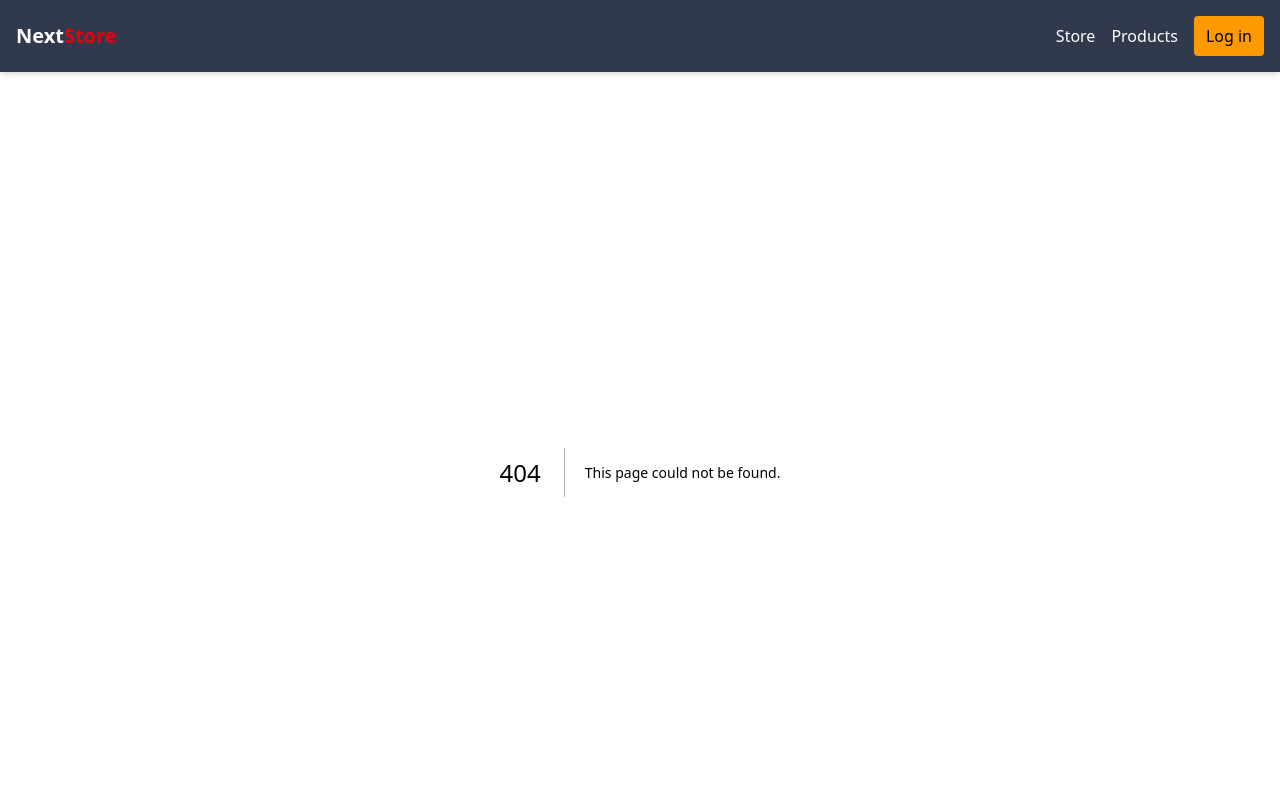
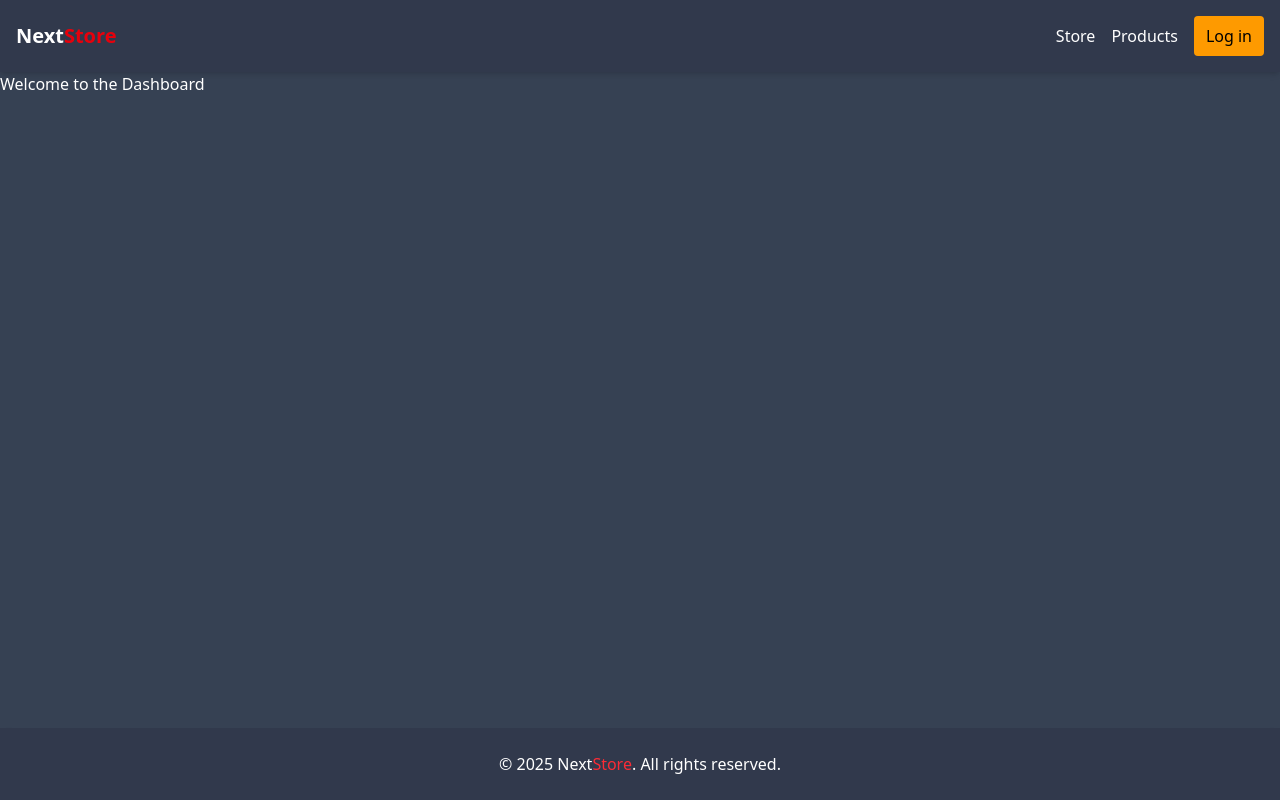
Before and after one commit to guidonunes/nextjs-ecommerce, a Next.js app: page /dashboard in a window 1280 px wide. Before the commit this address had no page. Shown: the top 800 px of the page. Built offline with nearby package versions, Linux system fonts and the light colour scheme.

Commit message:
update route

```diff
--- a/app/dashboard/login/page.tsx
+++ b/app/dashboard/login/page.tsx
@@ -20,7 +20,7 @@ export default function LoginPage() {
     }
 
     try {
-      const response = await fetch('/api/login', {
+      const response = await fetch('/api/dashboard/login', {
         method: 'POST',
         headers: {
           'Content-Type': 'application/json',
--- /dev/null
+++ b/app/dashboard/page.tsx
@@ -0,0 +1,7 @@
+export default function DashboardPage() {
+  return (
+      <div>
+        <h1>Welcome to the Dashboard</h1>
+      </div>
+  );
+}
```
